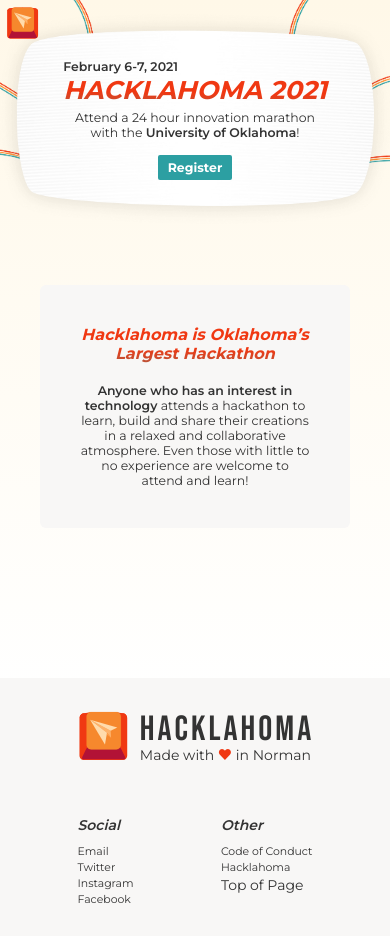
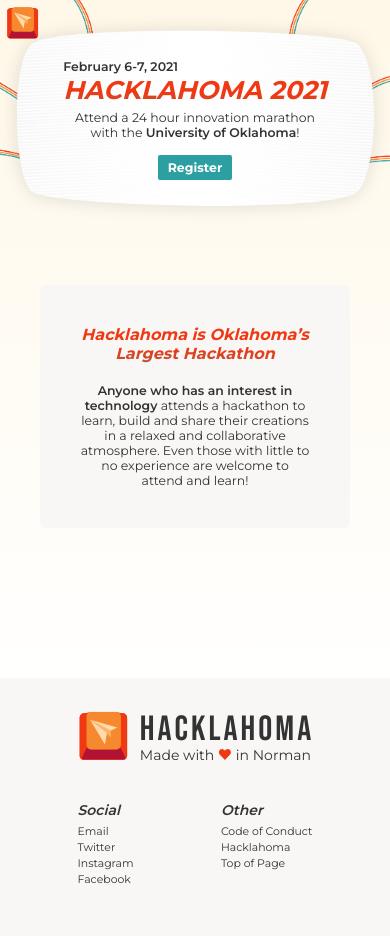
Before and after one commit to Hacklahoma/2021, a React (Create React App) app: page / in a window 390 px wide. Built offline with nearby package versions, Linux system fonts and the light colour scheme.

Commit message:
nit picking

```diff
--- a/src/components/Footer.jsx
+++ b/src/components/Footer.jsx
@@ -38,7 +38,8 @@
             <li className="top">Other</li>
             <a href="https://static.mlh.io/docs/mlh-code-of-conduct.pdf" target="_blank" rel="noopener noreferrer"><li>Code of Conduct</li></a>
             <a href="https://hacklahoma.org" target="_blank" rel="noopener noreferrer"><li>Hacklahoma</li></a>
-            <li tabIndex="0" onKeyPress={handleTopOfPage} onClick={handleTopOfPage}>Top of Page</li>
+            {/* eslint-disable-next-line */}
+            <a><li tabIndex="0" onKeyPress={handleTopOfPage} onClick={handleTopOfPage}>Top of Page</li></a>
           </ul>
         </div>
       </div>
--- a/src/styles/footer.scss
+++ b/src/styles/footer.scss
@@ -55,9 +55,10 @@
         margin-left: 50px;
 
         .top {
+          cursor: inherit;
           font-style: italic;
           font-weight: 600;
-          margin-bottom: 10px;
+          margin-bottom: 8px;
         }
 
         button {
@@ -77,15 +78,21 @@
     @media only screen and (max-width: 650px) {
       flex-flow: column;
 
+
       .right {
         display: flex;
         justify-content: space-between;
-        margin-top: 50px;
+        margin-top: 35px;
         max-width: 235px;
         width: 100%;
 
+
         ul {
           margin-left: 0;
+
+          .top {
+            margin-bottom: 5px;
+          }
         }
       }
     }
```
